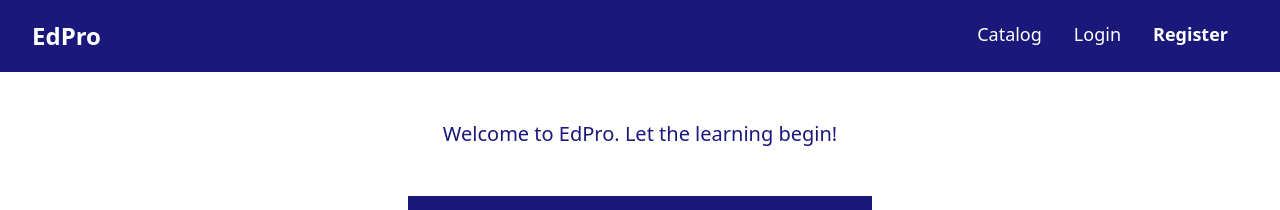
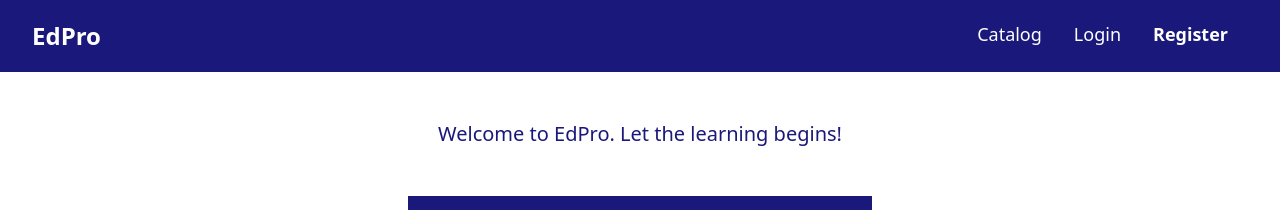
Before and after one commit to commanderMadi/edpro, a React (Vite) app: page /register in a window 1280 px wide. Shown: the top 210 px of the page. Built offline with nearby package versions, Linux system fonts and the light colour scheme; no server answers.

Commit message:
Fix typo in opening h1

```diff
--- a/src/pages/Register.jsx
+++ b/src/pages/Register.jsx
@@ -29,7 +29,7 @@ function Register() {
     return (
         <div className='flex flex-col justify-center items-center'>
             <h2 className='text-xl text-accent font-medium my-12'>
-                Welcome to EdPro. Let the learning begin!
+                Welcome to EdPro. Let the learning begins!
             </h2>
             <form onSubmit={handleSubmit} className='bg-accent p-6 pt-12'>
                 <label className='labl-txt'>
@@ -73,7 +73,9 @@ function Register() {
                 </label>
                 <div className='flex justify-end mt-8'>
                     {!isPending && (
-                        <button className='btn-primary !text-white'>Sign up</button>
+                        <button className='btn-primary !text-white hover:text-'>
+                            Sign up
+                        </button>
                     )}
                     {isPending && (
                         <button className='btn-primary' disabled>
```
